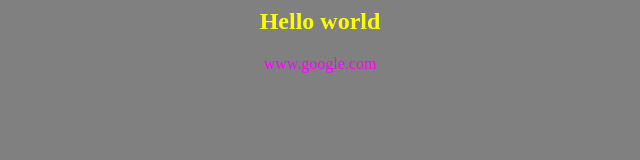
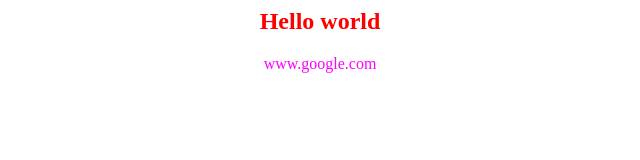
Before and after one commit to oburninova/app-for-jenkins, a plain HTML site: page index.html in a window 1280 px wide. Shown: the whole page, without its empty margins (320-960 px from the left). Drawn offline with Linux system fonts and the light colour scheme.

Commit message:
changed color

```diff
--- a/index.html
+++ b/index.html
@@ -1,7 +1,7 @@
 <html>
-<body bgcolor=gray>
+<body bgcolor=white>
 <center>
-<h2><font color=yellow>Hello world</font></h2>
+<h2><font color=red>Hello world</font></h2>
 
 <font color=magenta>www.google.com</font>
 
```
